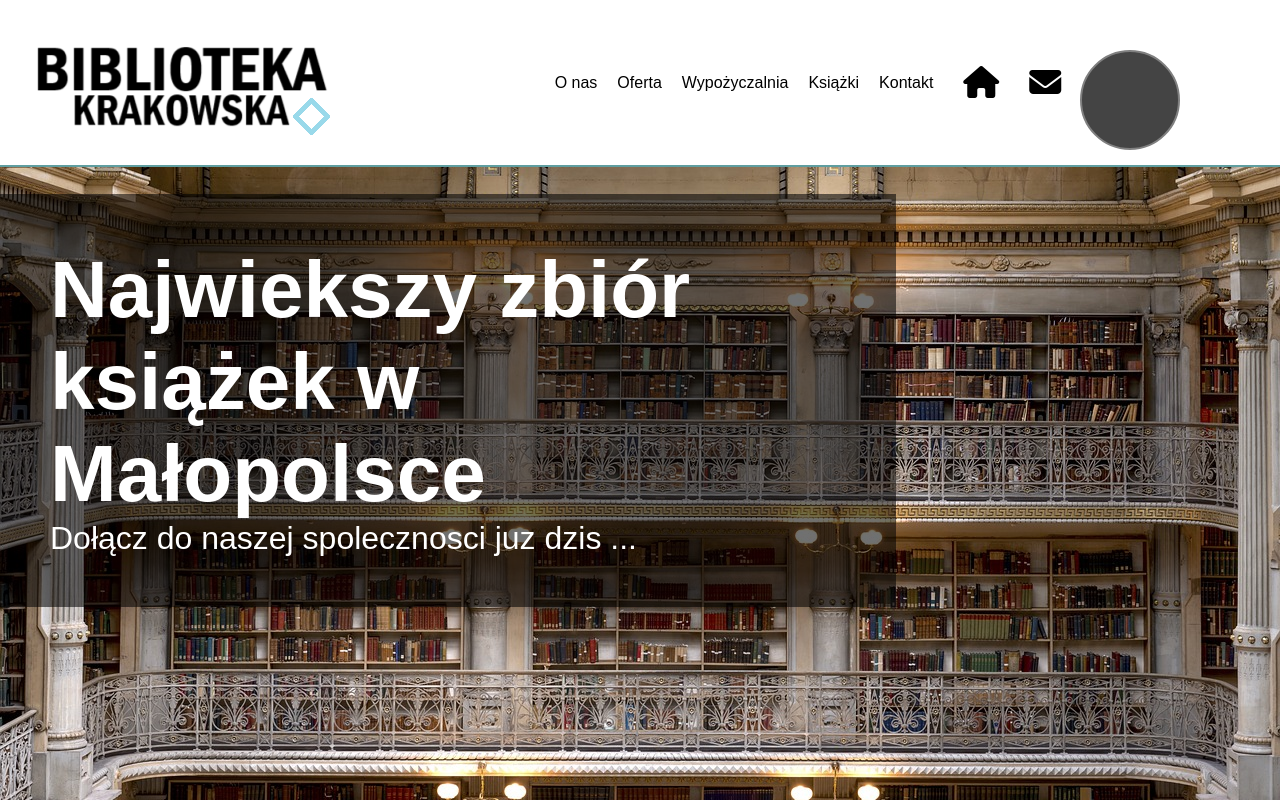
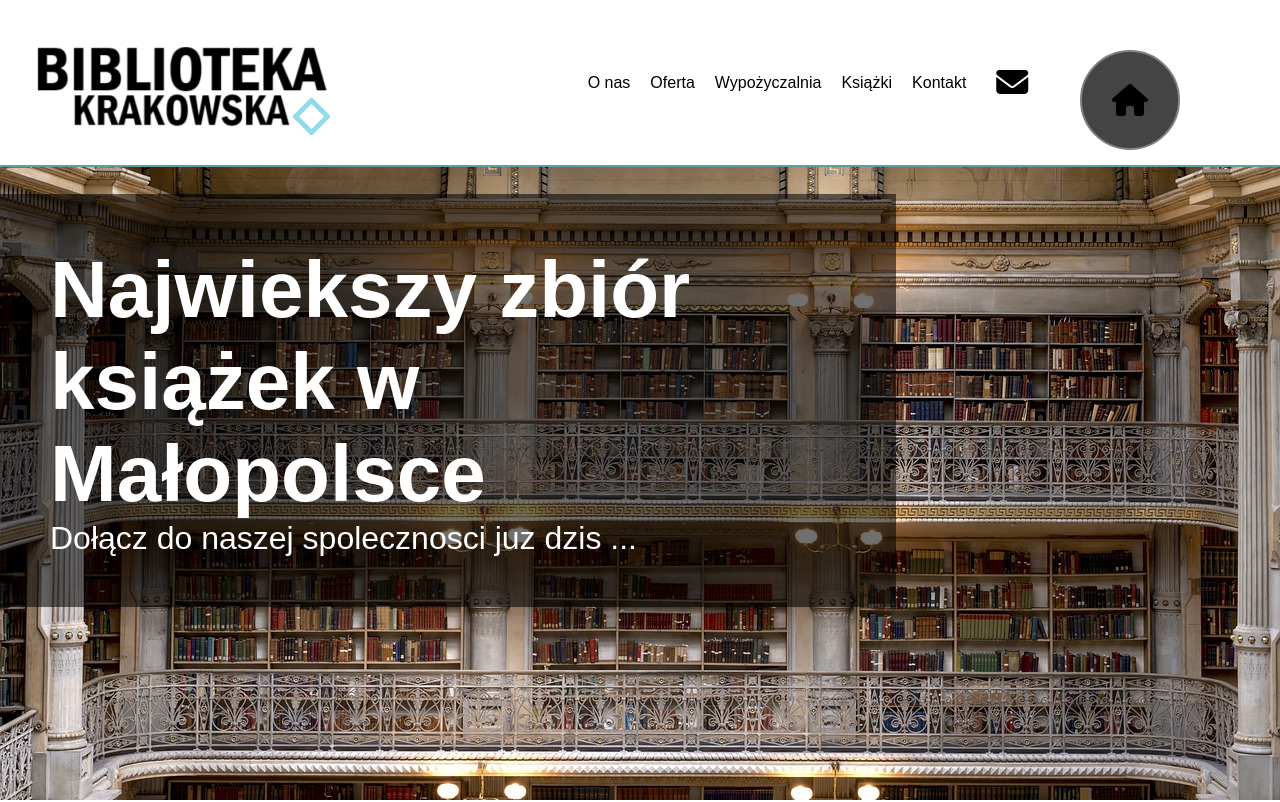
Before and after one commit to marcinoles87/biblioteka, a React (Create React App) app: page / in a window 1280 px wide. Shown: the top 802 px of the page. Built offline with nearby package versions, Linux system fonts and the light colour scheme; no server answers; a web font is replaced by a local one.

Commit message:
add new function

```diff
--- a/src/App.css
+++ b/src/App.css
@@ -80,6 +80,7 @@ html{
 }
 
 .nav-elements ul li i{
+  cursor: pointer;
   margin-left: 10px;
 }
 
@@ -96,6 +97,13 @@ html{
   background-color: #444444;
   z-index: 10010;
   transition: 1s ease;
+}
+
+.home i{
+  position: absolute;
+  top:50%;
+  left: 50%;
+  transform: translate(-50%,-50%);
 }
 
 .home:hover{
--- a/src/App.js
+++ b/src/App.js
@@ -128,7 +128,10 @@ const getData = () =>{
           <Main></Main>
           <Header></Header>
 
-          <div className='home'></div>
+          <div className='home'>
+                      <i className="fa-solid fa-house fa-2xl"></i>
+
+          </div>
 
           <div className='news-container'>
 
--- a/src/components/Nav.js
+++ b/src/components/Nav.js
@@ -15,7 +15,6 @@ function Nav() {
          <li><Link to={'/wypozyczalnia'}>Wypożyczalnia</Link></li>
           <li><Link to={'/ksiazki'}>Książki</Link></li>
           <li><a href='#kontakt'>Kontakt</a></li>
-          <li><i className="fa-solid fa-house fa-2xl"></i></li>
           <li><i className="fa-solid fa-envelope fa-2xl"></i></li>
 
 
```
